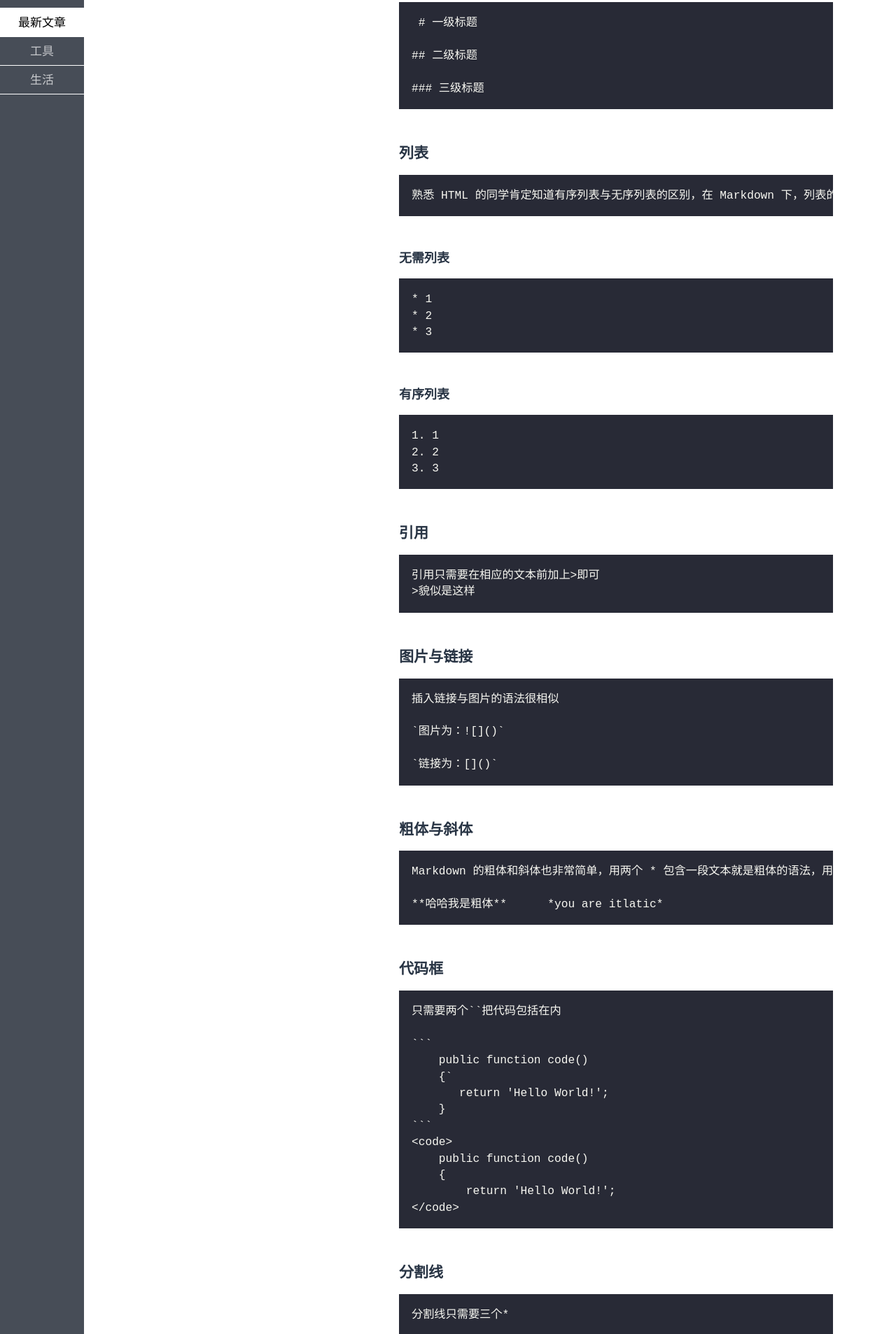
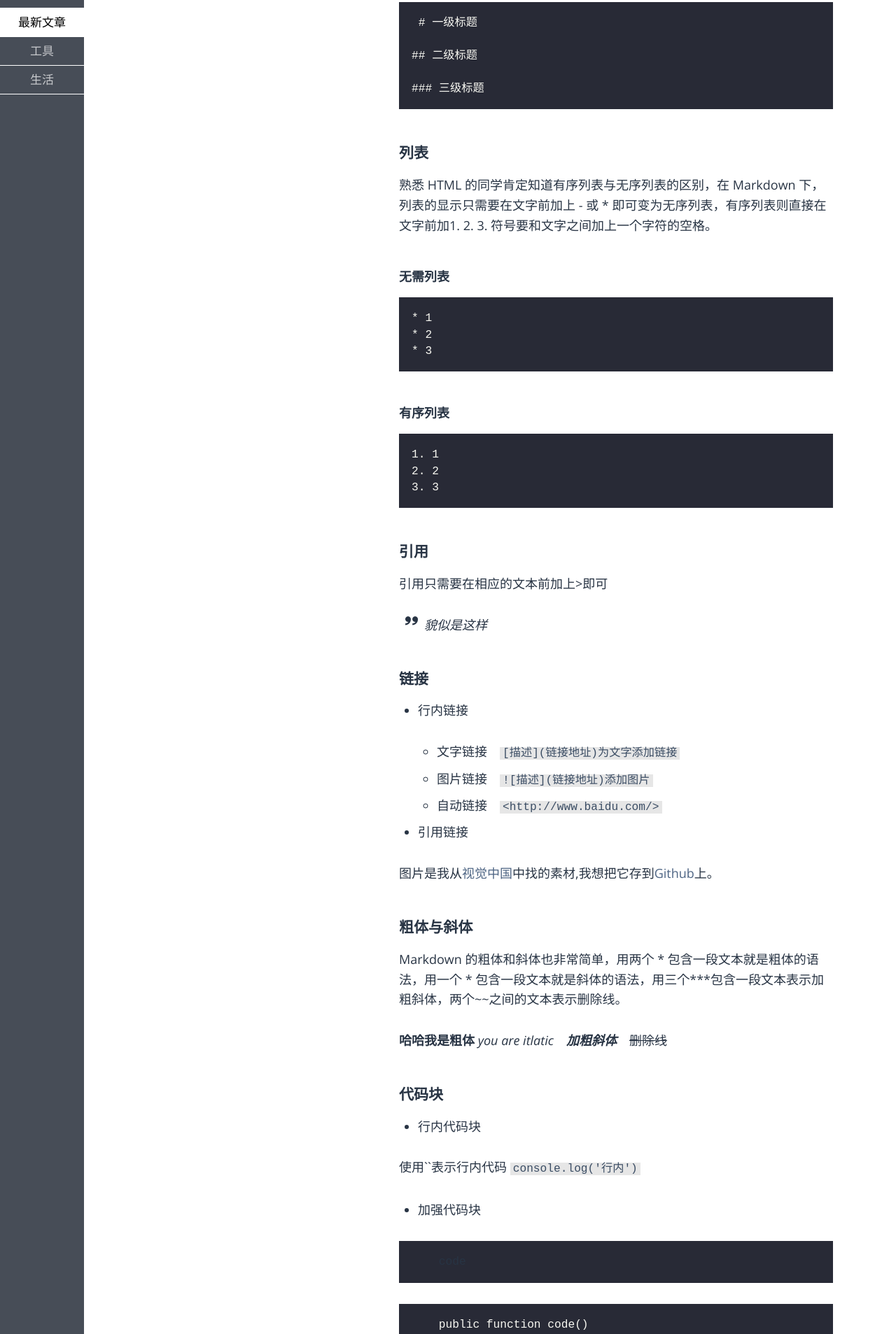
Before and after one commit to RayleBool/RayleBool.github.io, a Jekyll site: the page built from _posts/tool/2017-3-30-markdown-use.md, in a window 1280 px wide. Shown: the part 321-2228 px from the top of the page at 70% size. Built offline with Jekyll 4.4.1, drawn with Linux system fonts in a browser that asks for light colours; some web fonts are replaced; some of the changed text lies outside the part shown.

Commit message:
update post

````diff
--- a/_posts/tool/2017-3-30-markdown-use.md
+++ b/_posts/tool/2017-3-30-markdown-use.md
@@ -17,7 +17,7 @@ keywords: 工具,markdown
     ### 三级标题
 
 ### 列表
-    熟悉 HTML 的同学肯定知道有序列表与无序列表的区别，在 Markdown 下，列表的显示只需要在文字前加上 - 或 * 即可变为无序列表，有序列表则直接在文字前加1. 2. 3. 符号要和文字之间加上一个字符的空格。
+熟悉 HTML 的同学肯定知道有序列表与无序列表的区别，在 Markdown 下，列表的显示只需要在文字前加上 - 或 * 即可变为无序列表，有序列表则直接在文字前加1. 2. 3. 符号要和文字之间加上一个字符的空格。
 
 #### 无需列表
     * 1
@@ -30,38 +30,73 @@ keywords: 工具,markdown
     3. 3
 
 ### 引用
-    引用只需要在相应的文本前加上>即可
-    >貌似是这样
+引用只需要在相应的文本前加上>即可
+>貌似是这样
 
-### 图片与链接
-    插入链接与图片的语法很相似
+### 链接
 
-    `图片为：![]()`
+* 行内链接
 
-    `链接为：[]()`
+    - 文字链接　`[描述](链接地址)为文字添加链接`
+    - 图片链接　`![描述](链接地址)添加图片`
+    - 自动链接　`<http://www.baidu.com/>`
+
+* 引用链接
+
+图片是我从[视觉中国][1]中找的素材,我想把它存到[Github][2]上。
+
+[1]:https://www.vcg.com "vcg"
+[2]:https://github.com "Github"
 
 ### 粗体与斜体
-    Markdown 的粗体和斜体也非常简单，用两个 * 包含一段文本就是粗体的语法，用一个 * 包含一段文本就是斜体的语法。
+Markdown 的粗体和斜体也非常简单，用两个 * 包含一段文本就是粗体的语法，用一个 * 包含一段文本就是斜体的语法，用三个***包含一段文本表示加粗斜体，两个~~之间的文本表示删除线。
 
-    **哈哈我是粗体**      *you are itlatic*
+**哈哈我是粗体**      *you are itlatic*　***加粗斜体***　~~删除线~~
 
-### 代码框
-    只需要两个``把代码包括在内
+### 代码块
 
-    ```
-        public function code()
-        {`
-           return 'Hello World!';
-        }
-    ```
-    <code>
-        public function code()
-        {
-            return 'Hello World!';
-    </code>
+* 行内代码块
+
+使用``表示行内代码
+    `console.log('行内')`
+
+* 加强代码块
+
+```编程语言类型(python/java/.....)
+    code
+```
+```
+    public function code()
+    {
+       return 'Hello World!';
+    }
+```
+### 表格
+
+| Item       |    Value | Qty  |
+| :‐‐‐‐‐‐‐‐‐ | ‐‐‐‐‐‐‐: | :‐‐: |
+| 短线分隔了表头和表身 |    |      |
+| :在左边表示此列左对齐| :在右边表示此列右对齐 |  两边都有冒号表示此列居中   |
+| Phone      |   12 USD |  12  |
+| Pipe       |    1 USD | 234  |
+
+### 注脚
+
+使用 Markdown[^1]可以效率的书写文档, 直接转换成 HTML[^2], 你可以使用 Typora[^Le] 编辑器进行书写。
+
+[^1]:Markdown是一种纯文本标记语言
+
+[^2]:HyperText Markup Language 超文本标记语言
+
+[^Le]:免费Markdown编辑软件.
+
+### 目录
+
+在想生成目录的地方输入 [TOC]
 
 ### 分割线
-    分割线只需要三个*
+分割线只需要三个*
 
-    ***
-    哈哈 真神奇
+***
+
+哈哈 真神奇
````
Also changed, not shown: _posts/life/2017-12-30-year-summary-and-prospect.md (+6 -5 lines).
